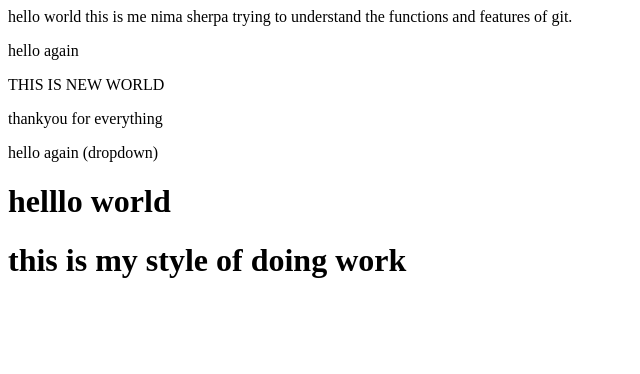
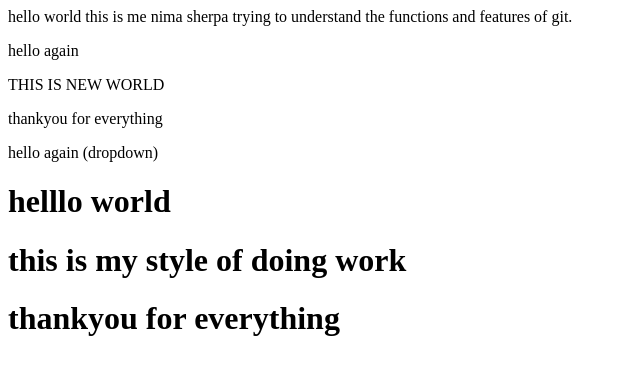
Before and after one commit to nima0610/localrepo, a plain HTML site: page index.html in a window 1280 px wide. Shown: the whole page, without its empty margins (0-640 px from the left). Drawn offline with Linux system fonts and the light colour scheme.

Commit message:
helloooo

```diff
--- a/index.html
+++ b/index.html
@@ -7,3 +7,4 @@
 <p>hello again (dropdown)</p>
 <h1>helllo world</h1>
 <h1>this is my style of doing work</h1>
+<h1>thankyou for everything</h1>
```
